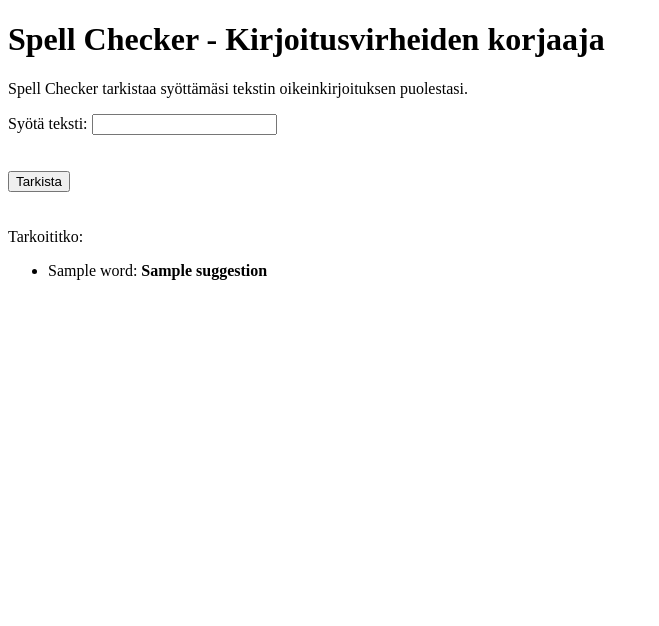
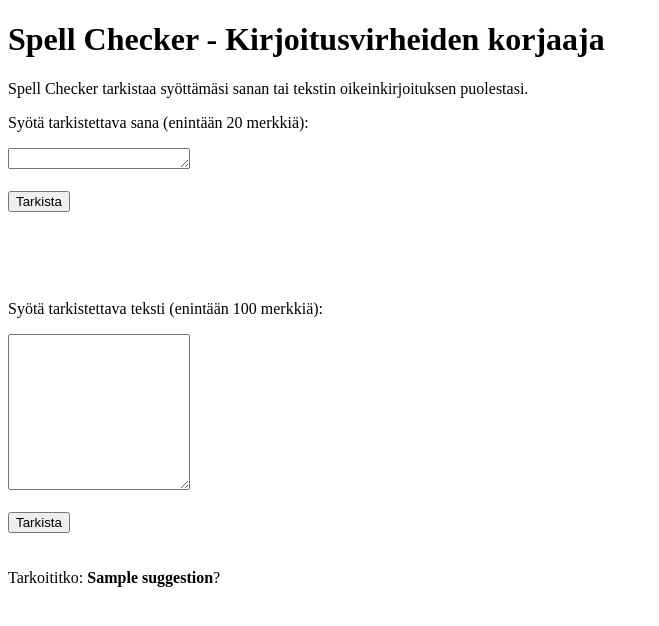
Before and after one commit to sonjaolkkonen/spell-checker, a Flask app: template src/templates/index.html in a window 1280 px wide. Shown: the top 626 px of the page, without its empty margins (0-659 px from the left). Run offline with Flask 3, Linux system fonts and the light colour scheme; the template is opened without the code that fills it: most values are stand-ins (such as "Sample title", 1, 10 or a date in 2020); parts of the project's set-up code (start-up, migrations or seed data) failed here and were passed over.

Commit message:
modify ndex page so that one word and text have separate text boxs

```diff
--- a/src/templates/index.html
+++ b/src/templates/index.html
@@ -1,4 +1,5 @@
 <!doctype html>
+<html lang="fi">
     <head>
         <meta charset="utf-8">
         <meta name="viewport" content="width=device-width, initial-scale=1">
@@ -6,35 +7,40 @@
     </head>
     <body>
         <h1>Spell Checker - Kirjoitusvirheiden korjaaja</h1>
-        <p>Spell Checker tarkistaa syöttämäsi tekstin oikeinkirjoituksen puolestasi.</p>
-        <form method="post" class="mt-3">
-            <div class="form-group">
-                <label for="text">Syötä teksti:</label>
-                <input type="text" class="form-control" id="text" name="text" required, maxlength="200">
-            </div>
+        <p>Spell Checker tarkistaa syöttämäsi sanan tai tekstin oikeinkirjoituksen puolestasi.</p>
+
+        <p>Syötä tarkistettava sana (enintään 20 merkkiä):</p>
+        <form action="/check_spelling" method="POST">
+            <textarea name="input_word" id="word" rows="1" maxlength="20"></textarea>
             <br><br>
-            <button type="submit" class="btn btn-primary">Tarkista</button>
+            <input type="submit" class="button" value="Tarkista">
         </form>
+        <br><br><br><br>
+
+        <p>Syötä tarkistettava teksti (enintään 100 merkkiä):</p>
+        <form action="/fix_spelling" method="POST">
+            <textarea name="input_text" id="text" rows="10" maxlength="100"></textarea>
+            <br><br>
+            <input type="submit" class="button" value="Tarkista">
+        </form>
+
         {% if suggestions %}
             <div class="alert alert-info mt-3" role="alert">
                 <br><br>
-                {% if suggestions ==  "Ei kirjoitusvirheitä" %}
+                {% if suggestions == "Ei kirjoitusvirheitä" %}
                     Ei kirjoitusvirheitä!
-                {% elif suggestions == "Anna sana" %}
-                    Anna ensin sana tarkistaaksesi oikeinkirjoituksen
                 {% else %}
                     Tarkoititko:
-                        <ul>
-                            {% for word, suggestion in suggestions.items() %}
-                                <li>{{ word }}:
-                                    {% for s in suggestion %}
-                                        <strong>{{ s }}</strong>{% if not loop.last %}, {% endif %}
-                                    {% endfor %}
-                                </li>
-                            {% endfor %}
-                        </ul>
+                    {% for suggestion in suggestions %}
+                        {% if loop.last %}
+                            <strong>{{ suggestion }}</strong>?
+                        {% else %}
+                            <strong>{{ suggestion }}</strong>,
+                        {% endif %}
+                    {% endfor %}
+                {% endif %}
             </div>
-                {% endif %}
         {% endif %}
+
     </body>
 </html>
```
